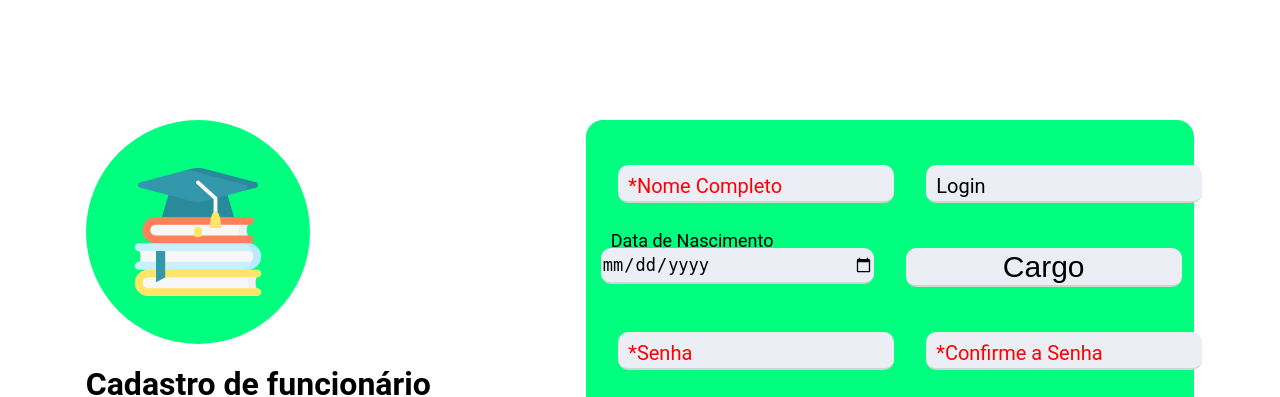
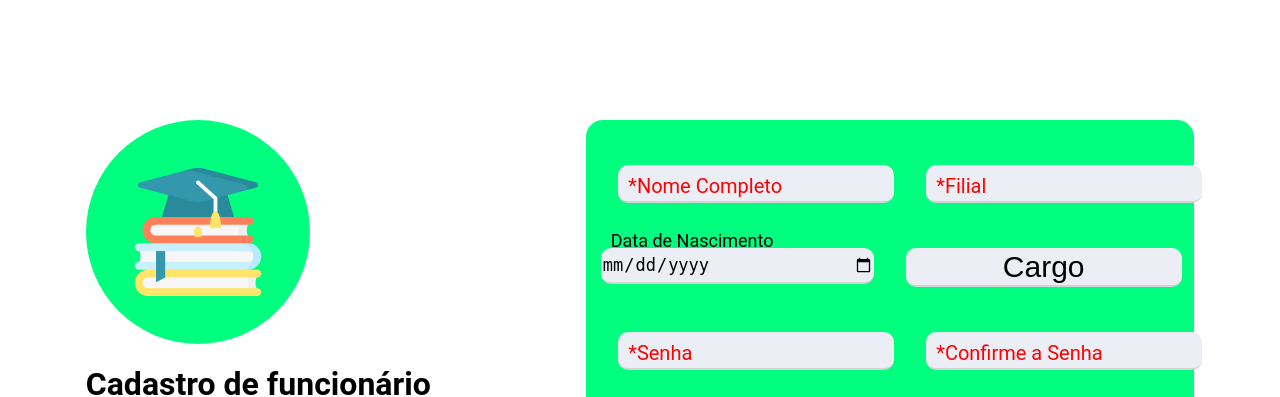
Before and after one commit to vitor-ximenes-oliveira/APS, a Django app: page /cadastroFuncionario in a window 1280 px wide. Shown: the top 397 px of the page. Run offline with Django 3.2, Linux system fonts and the light colour scheme.

Commit message:
Ajustes na tela cadastro de funcionários finalizados

```diff
--- a/APS/website/templates/cadastroFuncionario.html
+++ b/APS/website/templates/cadastroFuncionario.html
@@ -26,12 +26,12 @@
         <div class="container_CadastroProfessor">
             <div class="campos_flex">
                 <div class="label-float">
-                    <input type="text" name="al_nome" pattern="[a-zA-Z ]*" placeholder=" " minlength="4" required/>
+                    <input type="text" name="al_nome" pattern="[a-zA-Z ]*" placeholder=" " minlength="4" required />
                     <label>Nome Completo</label>
                 </div>
                 <div class="label-float">
-                    <input type="text" name="al_login" placeholder=" " pattern="[a-zA-Z0-9._%+-]">
-                    <label>Login</label>
+                    <input type="text" name="al_filial" placeholder=" " pattern="[a-zA-Z0-9._%+-]" required />
+                    <label>Filial</label>
                 </div>
             </div>
             <div class="campos_flex">
```
